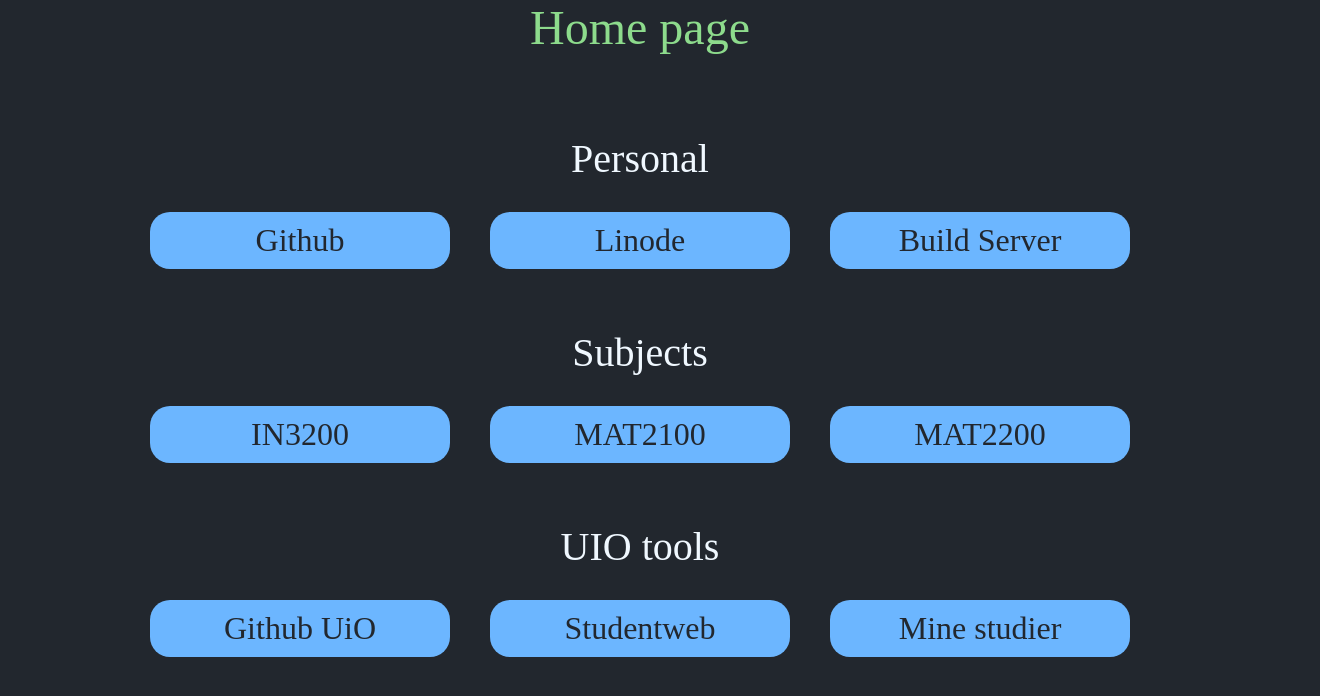
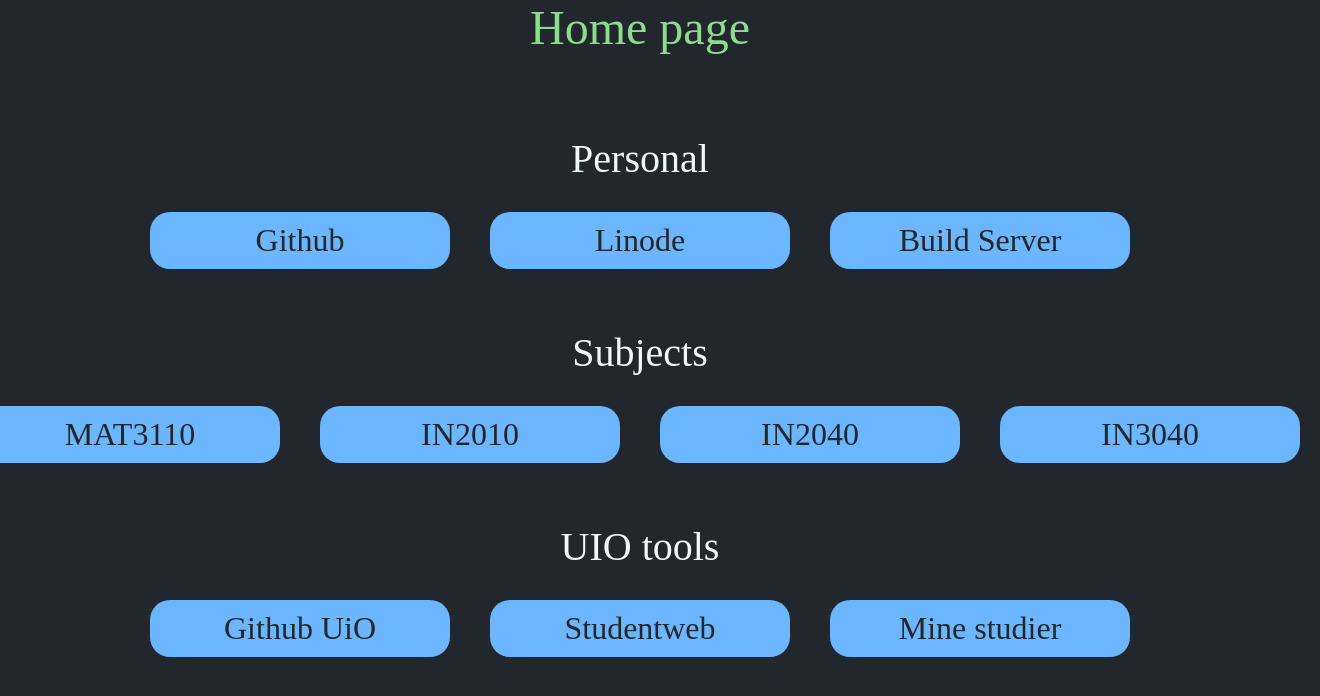
Before and after one commit to coryab/coryab.github.io, a plain HTML site: page index.html in a window 1280 px wide. Shown: the whole page, 1320 px wide, since content can reach past the window. Drawn offline with Linux system fonts and the light colour scheme.

Commit message:
Changed subjects for the fall semester

```diff
--- a/index.html
+++ b/index.html
@@ -29,13 +29,16 @@
                 <div class="ContentTitle">Subjects</div>
                 <div class="Wrapper">
                     <div class="Elem">
-                        <a href="https://www.uio.no/studier/emner/matnat/ifi/IN3200/v22/index.html" target="_blank">IN3200</a>
+                        <a href="https://www.uio.no/studier/emner/matnat/math/MAT3110/h22/index.html" target="_blank">MAT3110</a>
                     </div>
                     <div class="Elem">
-                        <a href="https://www.uio.no/studier/emner/matnat/math/MAT2100/v22/index.html" target="_blank">MAT2100</a>
+                        <a href="https://www.uio.no/studier/emner/matnat/ifi/IN2010/h22/index.html" target="_blank">IN2010</a>
                     </div>
                     <div class="Elem">
-                        <a href="https://www.uio.no/studier/emner/matnat/math/MAT2200/v22/index.html" target="_blank">MAT2200</a>
+                        <a href="https://www.uio.no/studier/emner/matnat/ifi/IN2040/h22/index.html" target="_blank">IN2040</a>
+                    </div>
+                    <div class="Elem">
+                        <a href="https://www.uio.no/studier/emner/matnat/ifi/IN3040/h22/index.html" target="_blank">IN3040</a>
                     </div>
                 </div>
             </div>
```
